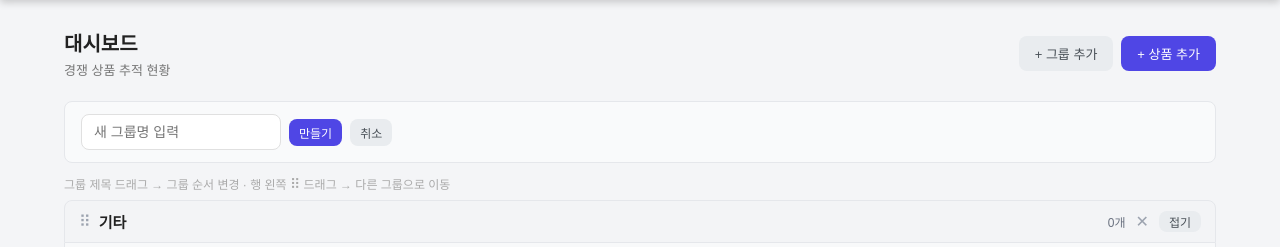
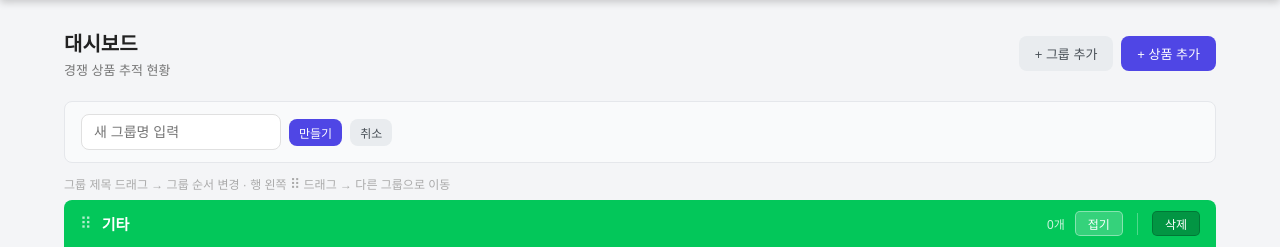
Before and after one commit to hew1128/spytools, a Flask app: page / in a window 1280 px wide. Shown: the part 54-301 px from the top of the page. Run offline with Flask 3, Linux system fonts and the light colour scheme; data that the repository does not hold is empty.

Commit message:
그룹 헤더 네이버 그린, 삭제 버튼 분리

```diff
--- a/templates/dashboard.html
+++ b/templates/dashboard.html
@@ -30,18 +30,23 @@
 <div id="group-list">
 {% for gname, items in groups %}
 <div class="group-block" data-group="{{ gname }}" style="margin-bottom:12px">
-  <div class="group-header" style="display:flex;align-items:center;gap:8px;
-       background:#f3f4f6;border:1px solid #e5e7eb;border-radius:8px 8px 0 0;
-       padding:10px 14px;cursor:grab;user-select:none" draggable="false">
-    <span style="color:#9ca3af;font-size:16px;flex-shrink:0">⠿</span>
-    <span style="font-weight:700;font-size:15px;flex:1">{{ gname }}</span>
-    <span class="group-count" style="font-size:12px;color:#6b7280;flex-shrink:0">{{ items|length }}개</span>
-    <button onclick="deleteGroup('{{ gname }}')" title="그룹 삭제 (상품은 첫 번째 그룹으로 이동)"
-            style="background:none;border:none;color:#9ca3af;cursor:pointer;font-size:16px;
-                   padding:0 2px;line-height:1;flex-shrink:0" onmousedown="event.stopPropagation()">✕</button>
-    <button onclick="toggleGroup(this)" class="btn btn-sm btn-secondary"
-            style="padding:2px 10px;font-size:12px;flex-shrink:0"
+  <div class="group-header" style="display:flex;align-items:center;gap:10px;
+       background:#03C75A;border-radius:8px 8px 0 0;
+       padding:11px 16px;cursor:grab;user-select:none" draggable="false">
+    <span style="color:rgba(255,255,255,.7);font-size:16px;flex-shrink:0">⠿</span>
+    <span style="font-weight:700;font-size:15px;flex:1;color:#fff">{{ gname }}</span>
+    <span class="group-count" style="font-size:12px;color:rgba(255,255,255,.8);flex-shrink:0">{{ items|length }}개</span>
+    <button onclick="toggleGroup(this)"
+            style="padding:3px 12px;font-size:12px;background:rgba(255,255,255,.2);
+                   color:#fff;border:1px solid rgba(255,255,255,.4);border-radius:5px;
+                   cursor:pointer;flex-shrink:0"
             onmousedown="event.stopPropagation()">접기</button>
+    <div style="width:1px;height:22px;background:rgba(255,255,255,.3);flex-shrink:0;margin:0 4px"></div>
+    <button onclick="deleteGroup('{{ gname }}')" title="그룹 삭제"
+            style="padding:3px 12px;font-size:12px;background:rgba(0,0,0,.25);
+                   color:#fff;border:1px solid rgba(0,0,0,.2);border-radius:5px;
+                   cursor:pointer;flex-shrink:0"
+            onmousedown="event.stopPropagation()">삭제</button>
   </div>
   <div class="group-body" style="border:1px solid #e5e7eb;border-top:none;border-radius:0 0 8px 8px;overflow:hidden">
     <table style="width:100%;border-collapse:collapse">
```
